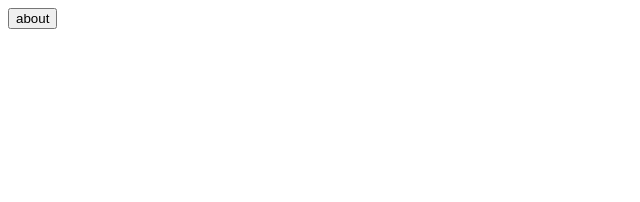
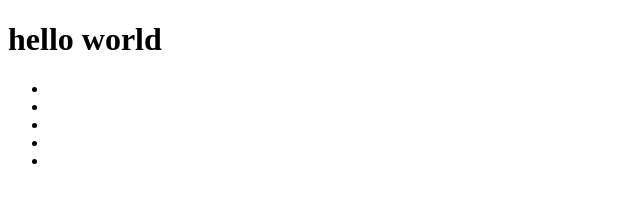
Before and after one commit to 303seb/Personal-Website, a plain HTML site: page idex.html in a window 1280 px wide. Shown: the whole page, without its empty margins (0-640 px from the left). Drawn offline with Linux system fonts and the light colour scheme.

Commit message:
head and body creation

```diff
--- a/idex.html
+++ b/idex.html
@@ -1,4 +1,21 @@
 <!DOCTYPE html>
 <html lang="en">
-
-<button>about</button>
+<head>
+    <meta charset="UTF-8">
+    <meta name="viewport" content="width=device-width, initial-scale=1.0">
+    <title>Document</title>
+</head>
+<body>
+    <h1 id="hi">hello world</h1>
+    <p></p>
+    <p></p>
+    <p></p>
+    <ul>
+        <li></li>
+        <li></li>
+        <li></li>
+        <li></li>
+        <li></li>
+    </ul>
+</body>
+</html>
```
